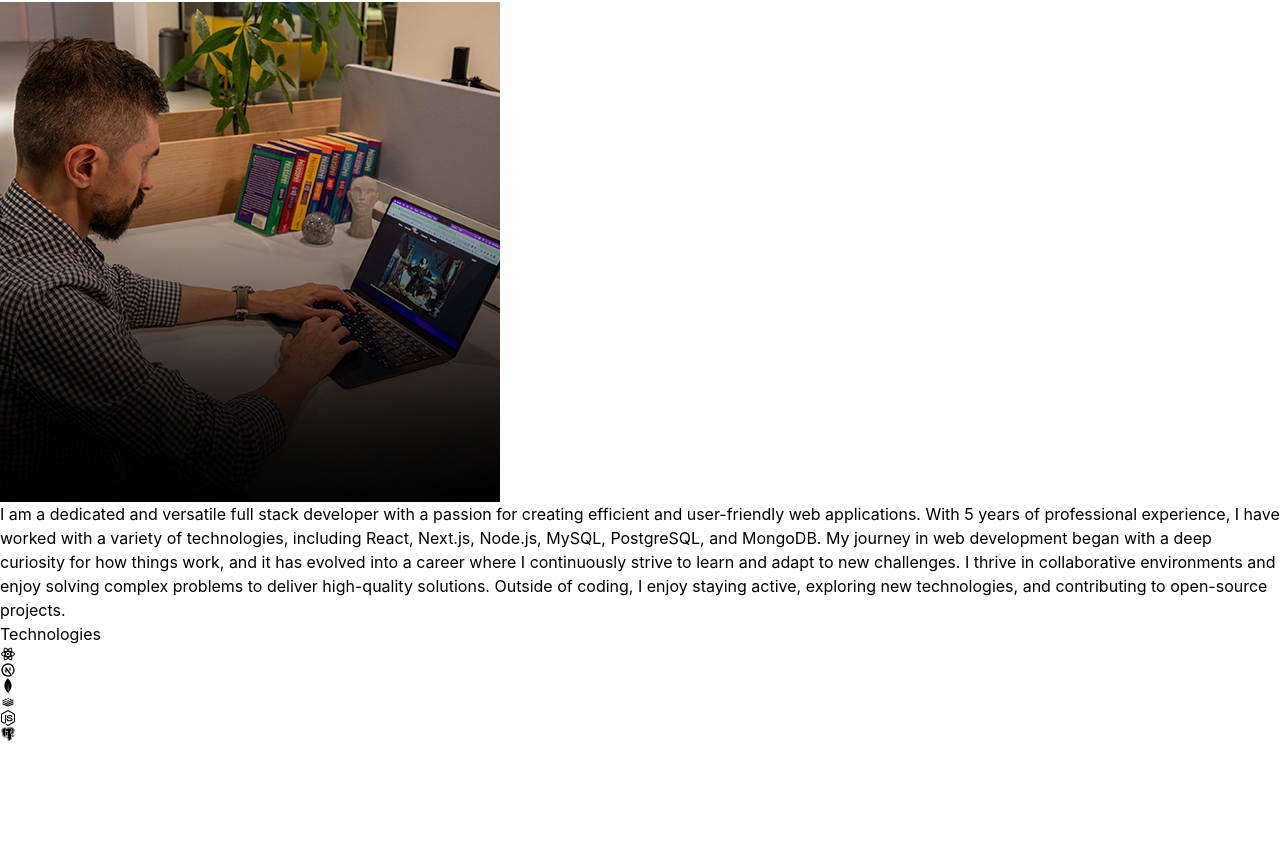
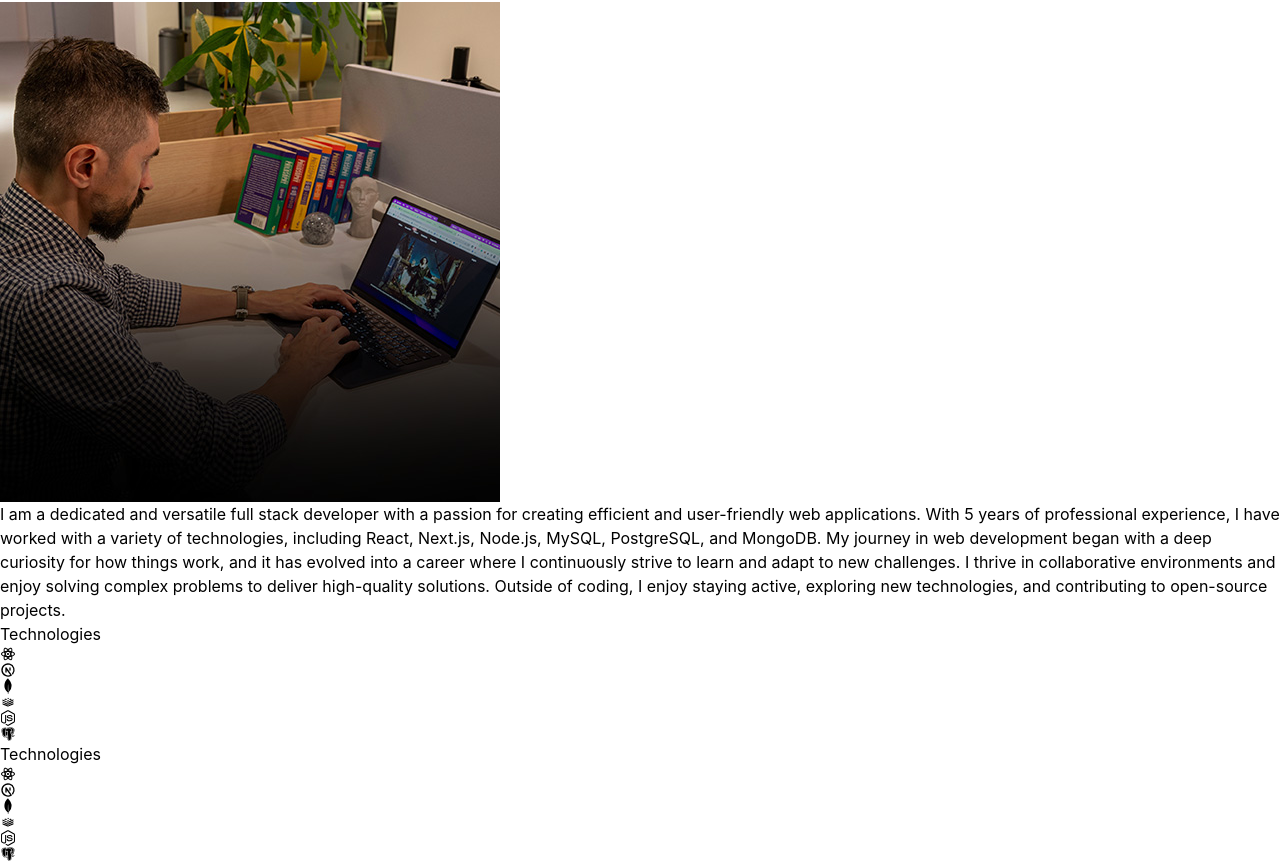
Before and after one commit to Szkrishna/My-Portfolio, a React (Vite) app: page / in a window 1280 px wide. Shown: the part 792-1654 px from the top of the page. Before the commit the page ends 1534 px from the top, so only its background shows below. Built offline with nearby package versions, Linux system fonts and the light colour scheme.

Commit message:
added experience component and using it in app component

```diff
--- a/src/App.jsx
+++ b/src/App.jsx
@@ -3,6 +3,7 @@ import Navbar from "./components/Navbar";
 import Hero from "./components/Hero";
 import About from "./components/About";
 import Technologies from "./components/Technologies";
+import Experience from "./components/Technologies";
 
 const App = () => {
   return (
@@ -16,6 +17,7 @@ const App = () => {
           <Hero />
           <About />
           <Technologies />
+          <Experience />
         </div>
       </div>
     </>
```
Also changed, not shown: src/components/Experience.jsx (added, +9 -0 lines).
